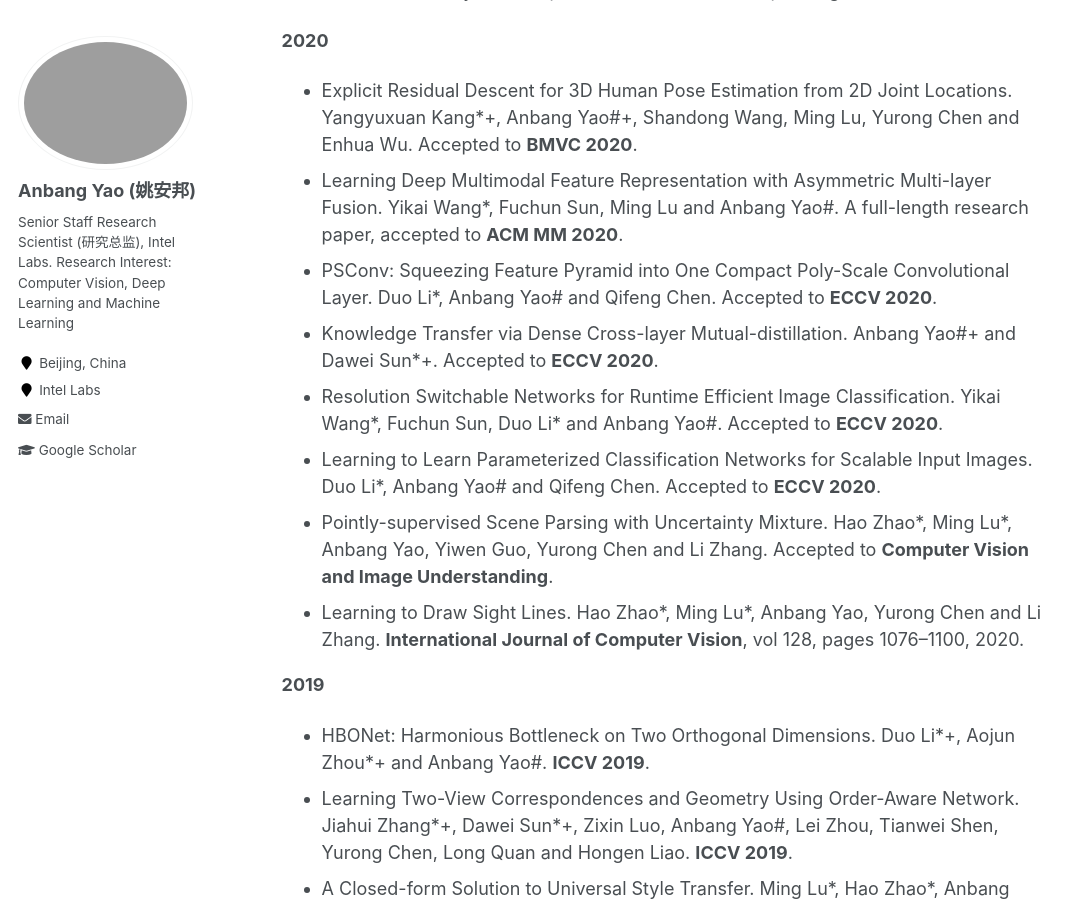
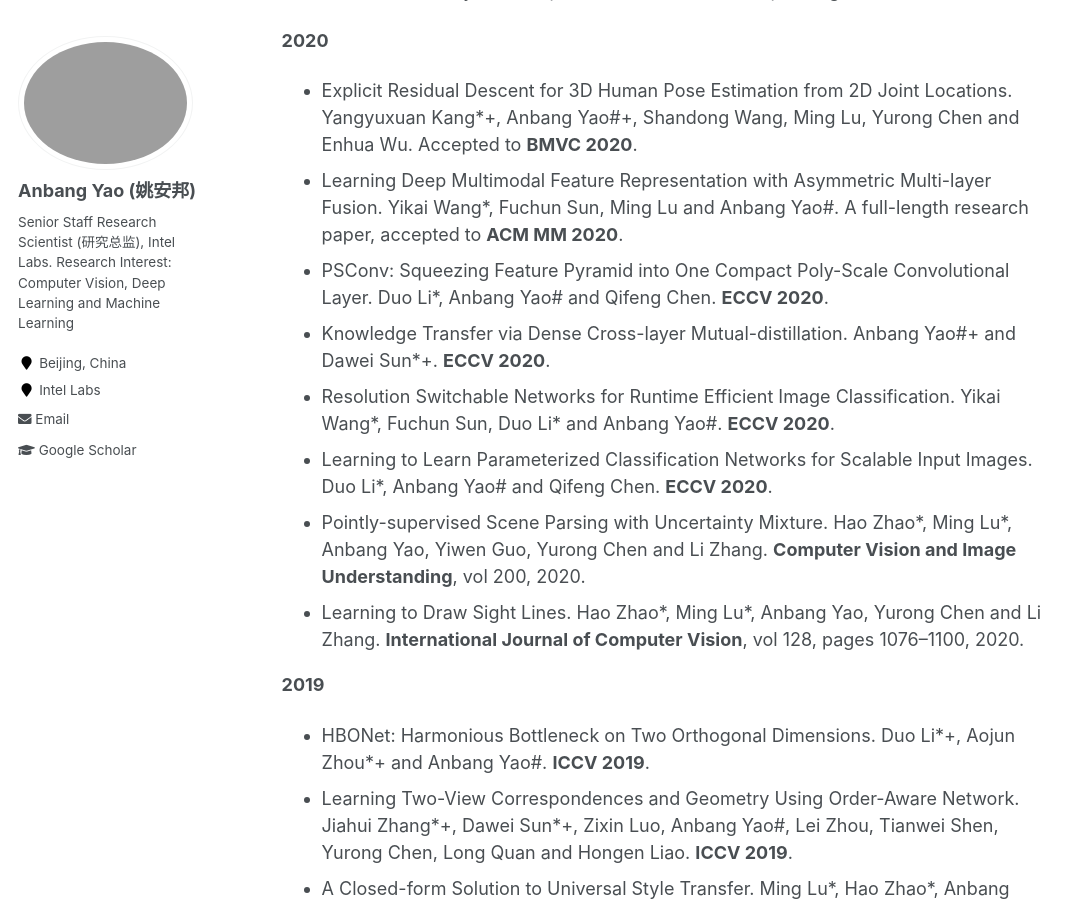
Before and after one commit to YaoAnbang/YaoAnbang.github.io, a Jekyll site: the page built from _pages/about.md, in a window 1280 px wide and 900 px high, scrolled down 1523 px. Shown: the whole window, without its empty margins (0-1085 px from the left). Built offline with Jekyll 4.4.1, drawn with Linux system fonts in a browser that asks for light colours.

Commit message:
Update about.md

```diff
--- a/_pages/about.md
+++ b/_pages/about.md
@@ -43,11 +43,11 @@
 
 + Explicit Residual Descent for 3D Human Pose Estimation from 2D Joint Locations. Yangyuxuan Kang\*+, Anbang Yao\#+, Shandong Wang, Ming Lu, Yurong Chen and Enhua Wu. Accepted to **BMVC 2020**.
 + Learning Deep Multimodal Feature Representation with Asymmetric Multi-layer Fusion. Yikai Wang\*, Fuchun Sun, Ming Lu and Anbang Yao\#. A full-length research paper, accepted to **ACM MM 2020**.
-+ PSConv: Squeezing Feature Pyramid into One Compact Poly-Scale Convolutional Layer. Duo Li\*, Anbang Yao\# and Qifeng Chen. Accepted to **ECCV 2020**.
-+ Knowledge Transfer via Dense Cross-layer Mutual-distillation. Anbang Yao\#\+ and Dawei Sun\*+. Accepted to **ECCV 2020**.
-+ Resolution Switchable Networks for Runtime Efficient Image Classification. Yikai Wang\*, Fuchun Sun, Duo Li\* and Anbang Yao\#. Accepted to **ECCV 2020**.
-+ Learning to Learn Parameterized Classification Networks for Scalable Input Images. Duo Li\*, Anbang Yao\# and Qifeng Chen. Accepted to **ECCV 2020**.
-+ Pointly-supervised Scene Parsing with Uncertainty Mixture. Hao Zhao\*, Ming Lu\*, Anbang Yao, Yiwen Guo, Yurong Chen and Li Zhang. Accepted to **Computer Vision and Image Understanding**.
++ PSConv: Squeezing Feature Pyramid into One Compact Poly-Scale Convolutional Layer. Duo Li\*, Anbang Yao\# and Qifeng Chen. **ECCV 2020**.
++ Knowledge Transfer via Dense Cross-layer Mutual-distillation. Anbang Yao\#\+ and Dawei Sun\*+. **ECCV 2020**.
++ Resolution Switchable Networks for Runtime Efficient Image Classification. Yikai Wang\*, Fuchun Sun, Duo Li\* and Anbang Yao\#. **ECCV 2020**.
++ Learning to Learn Parameterized Classification Networks for Scalable Input Images. Duo Li\*, Anbang Yao\# and Qifeng Chen. **ECCV 2020**.
++ Pointly-supervised Scene Parsing with Uncertainty Mixture. Hao Zhao\*, Ming Lu\*, Anbang Yao, Yiwen Guo, Yurong Chen and Li Zhang. **Computer Vision and Image Understanding**, vol 200, 2020.
 + Learning to Draw Sight Lines. Hao Zhao\*, Ming Lu\*, Anbang Yao, Yurong Chen and Li Zhang. **International Journal of Computer Vision**,  vol 128, pages 1076–1100, 2020.
 
 **2019**
```
